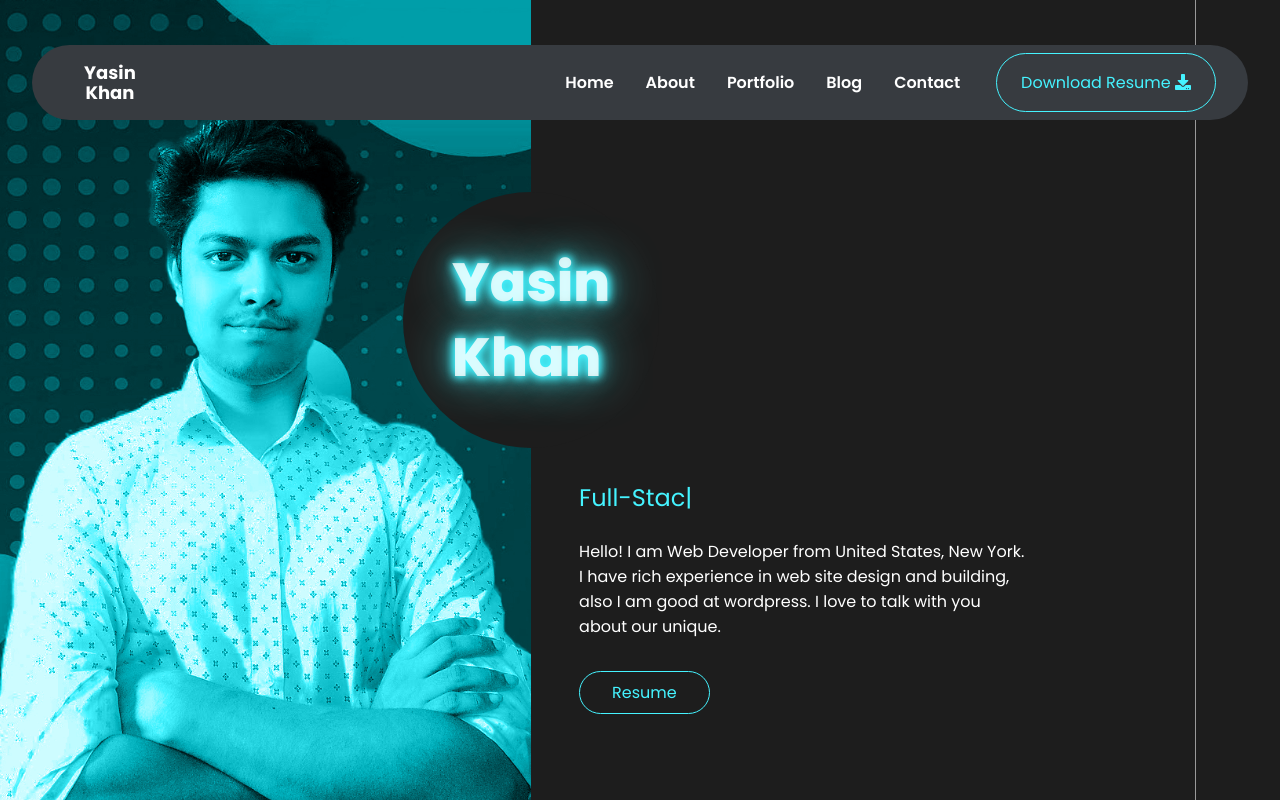
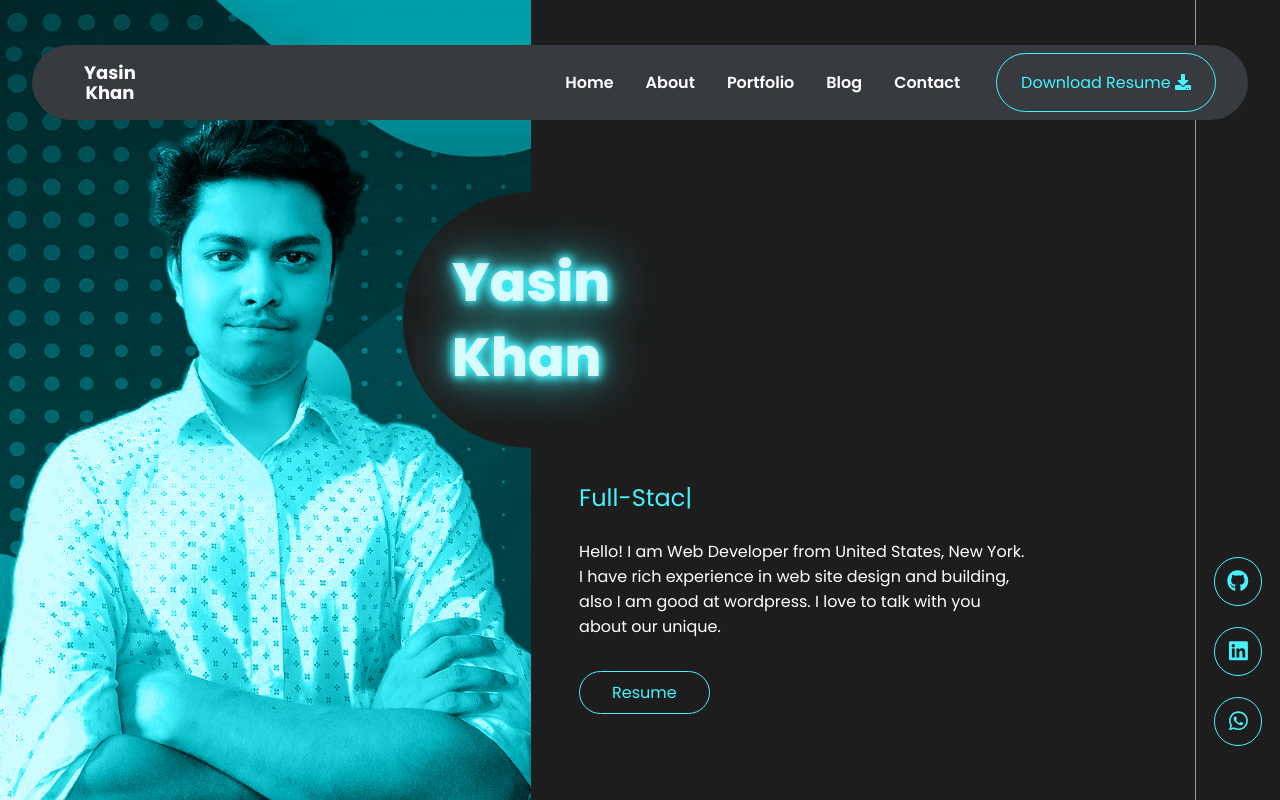
Before and after one commit to Wild-Hound/portfolio, a React (Create React App) app: page / in a window 1280 px wide. Shown: the top 800 px of the page. Built offline with nearby package versions, Linux system fonts and the light colour scheme.

Commit message:
sidebar done

```diff
--- a/src/App.js
+++ b/src/App.js
@@ -2,6 +2,7 @@ import "./App.scss";
 import MainNav from "./Component/MainNav";
 import HeroSection from "./Section/HeroSection/HeroSection";
 import LastSection from "./Section/LastSection/LastSection";
+import SocialBar from "./Section/SocialBar/SocialBar";
 
 function App() {
   return (
@@ -15,7 +16,9 @@ function App() {
           <HeroSection />
           <LastSection />
         </div>
-        <div className="socialSideBar"></div>
+        <div className="socialSideBar">
+          <SocialBar />
+        </div>
       </div>
     </div>
   );
--- /dev/null
+++ b/src/Section/SocialBar/SocialBar.js
@@ -0,0 +1,32 @@
+import React from "react";
+import styles from "./SocialBar.module.scss";
+import { FontAwesomeIcon } from "@fortawesome/react-fontawesome";
+import {
+  faGithub,
+  faLinkedin,
+  faWhatsapp,
+} from "@fortawesome/free-brands-svg-icons";
+
+function SocialBar() {
+  return (
+    <div className={styles.socialBarWrapper}>
+      <div>
+        <a href="https://github.com/Wild-Hound">
+          <FontAwesomeIcon icon={faGithub} />
+        </a>
+      </div>
+      <div>
+        <a href="https://www.linkedin.com/in/yk404/">
+          <FontAwesomeIcon icon={faLinkedin} />
+        </a>
+      </div>
+      <div>
+        <a href="https://chatwith.io/s/yasin-khan">
+          <FontAwesomeIcon icon={faWhatsapp} />
+        </a>
+      </div>
+    </div>
+  );
+}
+
+export default SocialBar;
--- /dev/null
+++ b/src/Section/SocialBar/SocialBar.module.scss
@@ -0,0 +1,40 @@
+@import '../../Styles/BreakPoints.scss';
+.socialBarWrapper{
+    height: 100%;
+    display: flex;
+    flex-direction: column;
+    justify-content: flex-end;
+    align-items: center;
+    font-size: 1.35em;
+    padding: 2.5em 0;
+    box-sizing: border-box;
+    gap: 1em;
+    @include media("<tablet"){
+        flex-direction: row;
+        justify-content: center;
+        padding: 0;
+    }
+    >div{
+        padding: .5em;
+        border: 1px solid #45f3ff;
+        height: 25px;
+        width: 25px;
+        border-radius: 50px;
+        text-align: center;
+        display: flex;
+        justify-content: center;
+        align-items: center;
+        cursor: pointer;
+        transition: all .35s;
+        >a{
+            color: #45f3ff;
+            transition: all .35s;
+        }
+        &:hover{
+            background-color: #45f3ff;
+            >a{
+                color: white;
+            }
+        }
+    }
+}
```
